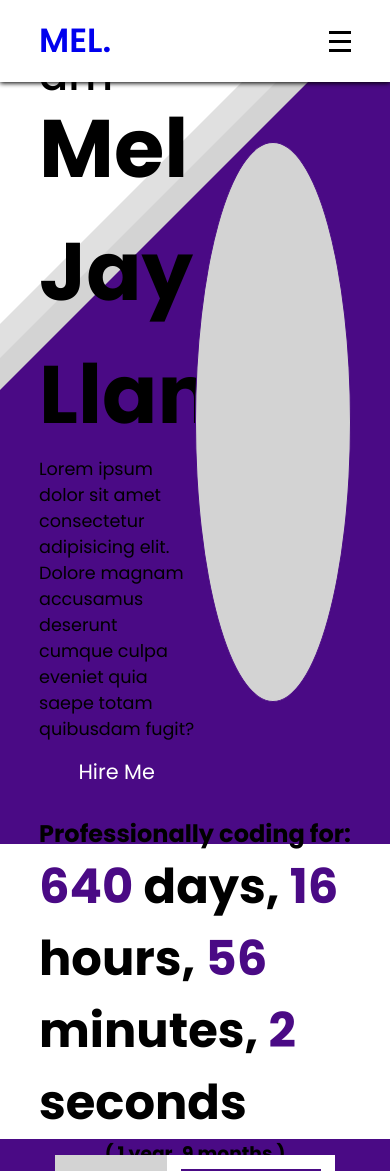
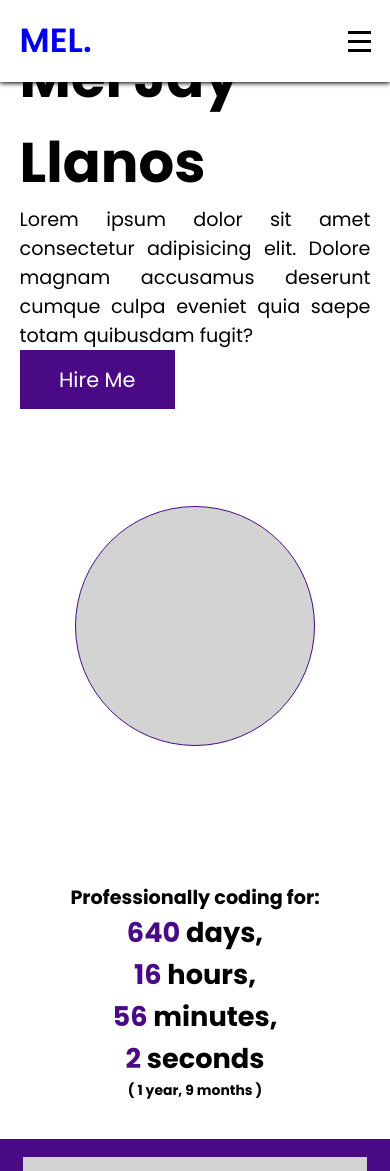
Before and after one commit to Gamerlem/personal-portfolio, a plain HTML site: page meljayllanos.html in a window 390 px wide. Shown: the top 1171 px of the page. Drawn offline with Linux system fonts and the light colour scheme.

Commit message:
partial mobile responsiveness

```diff
--- a/meljayllanos.css
+++ b/meljayllanos.css
@@ -142,28 +142,29 @@ header {
 }
 
 .home-side {
-    max-width: 50%;
+    max-width: 55%;
 }
 
 .home-side h3 {
-    font-size: 2.7rem;
+    font-size: 2.5rem;
     font-weight: 500;
-    line-height: 0.5;
 }
 
 .home-side h1 {
-    font-size: 5.1rem;
+    font-size: 5rem;
     font-weight: 700;
 }
 
 .home-side p {
-    font-size: 1.1rem;
+    font-size: 1.25rem;
+    text-align: justify;
+    text-justify: inter-word;
 }
 
 .home-picture {
-    margin-left: auto;
-    height: 35rem;
-    width: 35rem;
+    margin: auto;
+    height: 25rem;
+    width: 25rem;
     display: flex;
     align-items: center;
     background-color: var(--secondary-color);
@@ -178,15 +179,14 @@ header {
     border-radius: 20%;
 } */
 
-.home-overlay-primary {
+/* .home-overlay-primary {
     position: absolute;
     right: 0;
     bottom: 0;
-    min-height: 100vh;
+    height: 100vh;
     border: 50vh solid var(--primary-color);
     border-top: 50vh solid transparent;
     border-left: 50vh solid transparent;
-
     z-index: -1;
 }
 
@@ -210,7 +210,7 @@ header {
     border-top: 54vh solid transparent;
     border-left: 54vh solid transparent;
     z-index: -3;
-}
+} */
 /* #endregion */
 
 /* #region Stats */
@@ -227,6 +227,9 @@ header {
 }
 
 .stats-content h1 {
+    display: flex;
+    flex-direction: row;
+    column-gap: 0.5rem;
     font-size: 3rem;
 }
 /* #endregion */
@@ -257,7 +260,7 @@ header {
 
 .about-main {
     width: 60%;
-    padding: 5%;
+    padding: 3%;
     display: flex;
     flex-direction: column;
     background-color: var(--light-color);
@@ -265,6 +268,7 @@ header {
 
 .about-main-content {
     display: none;
+    overflow-x: auto;
 }
 
 .about-main-content.active {
@@ -502,7 +506,49 @@ footer {
 }
 /* #endregion */
 
-@media only screen and (max-width : 768px) {
+
+/* for laptop (1024 - 1440 res) */
+@media only screen and (max-width : 1439px) {
+    section {
+        padding: 0 5%;
+    }
+
+    /* #region Header */
+    header {
+        padding: 1rem 5%;
+    }
+    /* #endregion */
+
+    /* #region Home */
+    .home-side h3 {
+        font-size: 1.5rem;
+        font-weight: 500;
+    }
+
+    .home-side h1 {
+        font-size: 3.5rem;
+        font-weight: 700;
+    }
+
+    .home-side p {
+        font-size: 1.2rem;
+    }
+
+    .home-picture {
+        height: 20rem;
+        width: 20rem;
+    }
+    /* #endregion */
+
+    /* #region Stats */
+    .stats-content h1 {
+        font-size: 2rem;
+    }
+    /* #endregion */
+}
+
+/* for tablets (768 - 1023 res) */
+@media only screen and (max-width : 1023px) {
     /* #region Header */
     .hamburger {
         display: block;
@@ -541,4 +587,119 @@ footer {
         text-align: center;
     }
     /* #endregion */
+
+    /* #region Home */
+    .home-content {
+        flex-direction: column;
+    }
+
+    .home-side {
+        /* padding-top: 8rem; */
+        max-width: 100%;
+    }
+
+    .home-picture {
+        height: 20rem;
+        width: 20rem;
+    }
+    /* #endregion */
+
+    /* #region Stats */
+    .stats-content h1 {
+        font-size: 1.7rem;
+    }
+    /* #endregion */
+
+    /* #region About */
+    .about-content {
+        padding: 5% 1%;
+        flex-direction: column;
+        justify-content: center;
+    }
+    .about-side {
+        width: 100%;
+        min-height: 20%;
+    }
+
+    .about-main {
+        width: 100%;
+        min-height: 80%;
+    }
+    /* #endregion */
+
+    /* #region Resume */
+    .resume-content {
+        flex-direction: column;
+        row-gap: 2.5rem;
+    }
+
+    .resume-column {
+        width: 100%;
+    }
+    /* #endregion */
+
+    /* #region Showcase */
+    .showcase-box {
+        flex-direction: column;
+    }
+
+    .showcase-box-side {
+        width: 100%;
+    }
+
+    .showcase-box-main {
+        width: 100%;
+    }
+    /* #endregion */
+
+    /* #region Contact */
+    .contact-content {
+        padding: 10% 3%;
+    }
+
+    .contact-container {
+        flex-direction: column;
+    }
+
+    .contact-side {
+        width: 100%;
+        border-top-right-radius: 1rem;
+        border-bottom-left-radius: 0;
+    }
+
+    .contact-main {
+        width: 100%;
+        border-top-right-radius: 0;
+        border-bottom-left-radius: 1rem;
+    }
+    /* #endregion */
 }
+
+/* for mobile (767 below) */
+@media only screen and (max-width : 767px) {
+    /* #region Home */
+    .home-picture {
+        height: 15rem;
+        width: 15rem;
+    }
+    /* #endregion */
+
+    /* #region Stats */
+    .stats-content h2 {
+        font-size: 1.2rem;
+    }
+    .stats-content h1 {
+        flex-direction: column;
+        text-align: center;
+    }
+    .stats-content h3 {
+        font-size: 0.87rem;
+    }
+    /* #endregion */
+
+    /* #region Footer */
+    .footer-info h5 {
+        font-size: 0.5rem;
+    }
+    /* #endregion */
+}
--- a/meljayllanos.html
+++ b/meljayllanos.html
@@ -41,24 +41,24 @@
             </div>
         </div>
 
-        <div class="home-overlay-primary"></div>
-        <div class="home-overlay-secondary"></div>
-        <div class="home-overlay-tertiary"></div>
+        <!-- <div class="home-overlay-primary"></div> -->
+        <!-- <div class="home-overlay-secondary"></div> -->
+        <!-- <div class="home-overlay-tertiary"></div> -->
     </section>
 
     <section id="stats" class="stats">
         <div class="stats-content">
             <h2>Professionally coding for:</h2>
             <h1>
-                <span id="stats-days">999</span><span id="stats-days-text">days</span>,
-                <span id="stats-hours">999</span><span id="stats-hours-text">hours</span>,
-                <span id="stats-minutes">59</span><span id="stats-minutes-text">minutes</span>,
-                <span id="stats-seconds">59</span><span id="stats-seconds-text">seconds</span>
+                <p><span id="stats-days">999</span><span id="stats-days-text">days</span>,</p>
+                <p><span id="stats-hours">999</span><span id="stats-hours-text">hours</span>,</p>
+                <p><span id="stats-minutes">59</span><span id="stats-minutes-text">minutes</span>,</p>
+                <p><span id="stats-seconds">59</span><span id="stats-seconds-text">seconds</span></p>
             </h1>
             <h3>
                 (
-                <span id="stats-years">999</span><span id="stats-years-text">years</span>,
-                <span id="stats-months">999</span><span id="stats-months-text">months</span>
+                    <span id="stats-years">999</span><span id="stats-years-text">years</span>,
+                    <span id="stats-months">999</span><span id="stats-months-text">months</span>
                 )
             </h3>
         </div>
```
